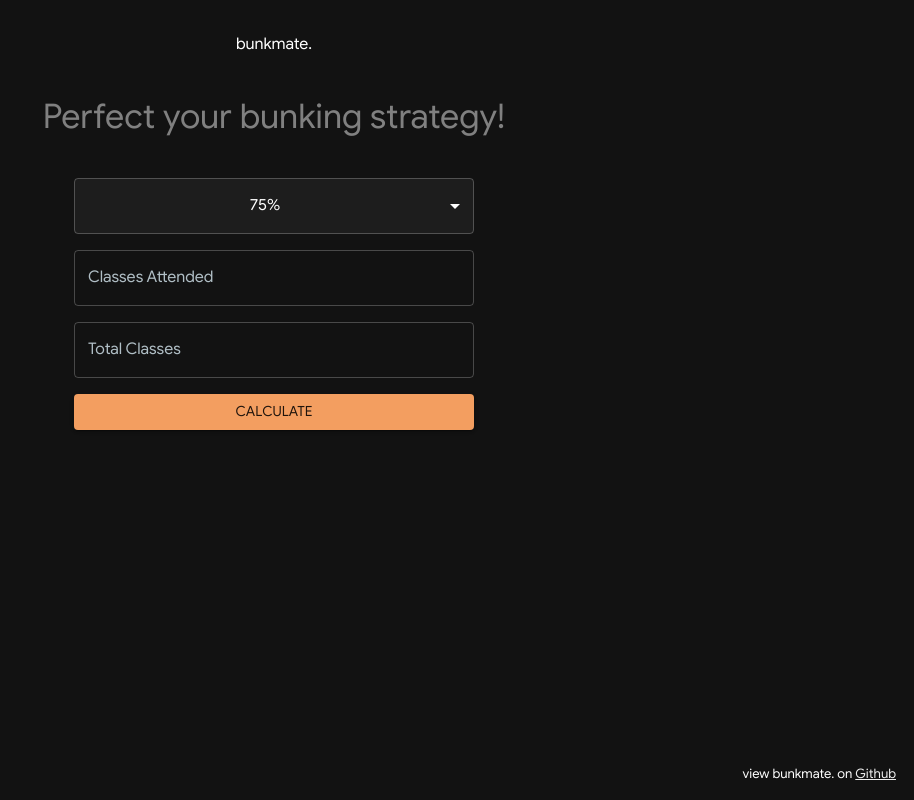
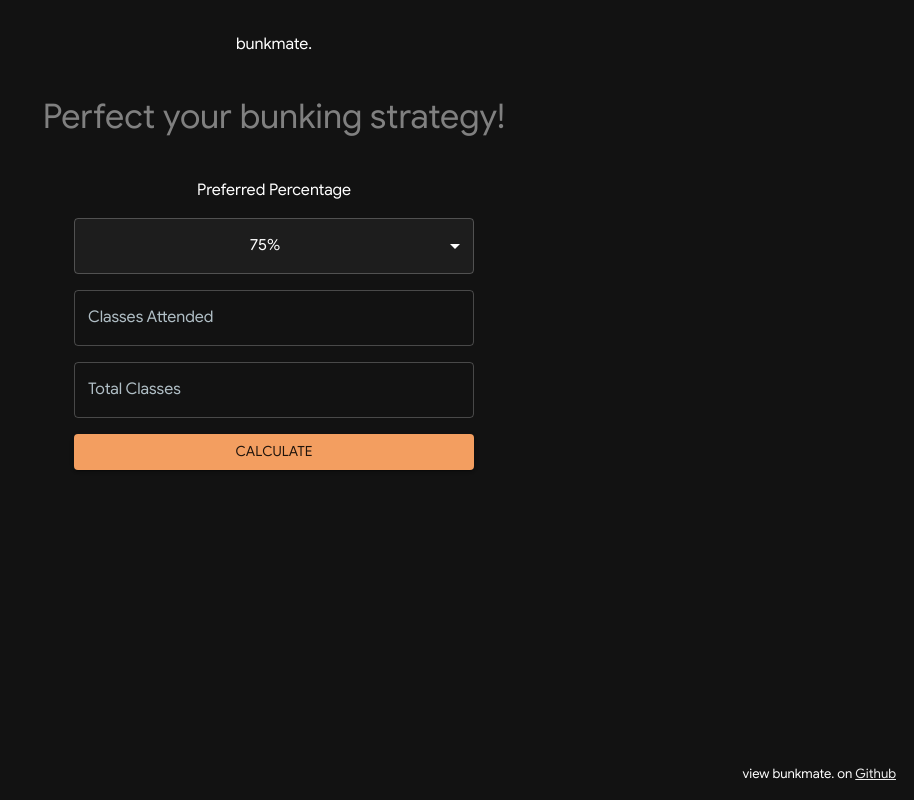
Before and after one commit to vishnu1002/bunk-mate, a React (Vite) app: page / in a window 1280 px wide. Shown: the whole page, without its empty margins (366-1280 px from the left). Built offline with nearby package versions, Linux system fonts and the light colour scheme.

Commit message:
aria label bug fix

```diff
--- a/src/App.jsx
+++ b/src/App.jsx
@@ -13,6 +13,7 @@ import {
 } from "@mui/material";
 import theme from "./theme.min.js";
 import "./App.css";
+import { color } from "@mui/system";
 
 const PERCENTAGE_OPTIONS = [60, 65, 70, 75, 80, 85, 90];
 
@@ -155,12 +156,12 @@ const App = () => {
         <Typography variant="h4" mb={5} sx={{ color: "gray" }}>
           Perfect your bunking strategy!
         </Typography>
-
         <Stack spacing={4} maxWidth="400px" mx="auto">
           <form onSubmit={calculate}>
             <Stack spacing={2}>
+              <Typography id="select-percentage-label">Preferred Percentage</Typography>
               <Select
-                aria-labelledby="select-percentage-label"
+                labelId="select-percentage-label"
                 id="select-percentage"
                 fullWidth
                 value={percentage}
@@ -175,7 +176,6 @@ const App = () => {
               </Select>
               <Tooltip title="Total number of classes you have attended">
                 <TextField
-                  aria-label="Number of classes attended"
                   id="classes-attended"
                   label="Classes Attended"
                   variant="outlined"
@@ -187,7 +187,6 @@ const App = () => {
               </Tooltip>
               <Tooltip title="Total number of classes held so far">
                 <TextField
-                  aria-label="Total number of classes held"
                   id="total-classes"
                   label="Total Classes"
                   variant="outlined"
```
